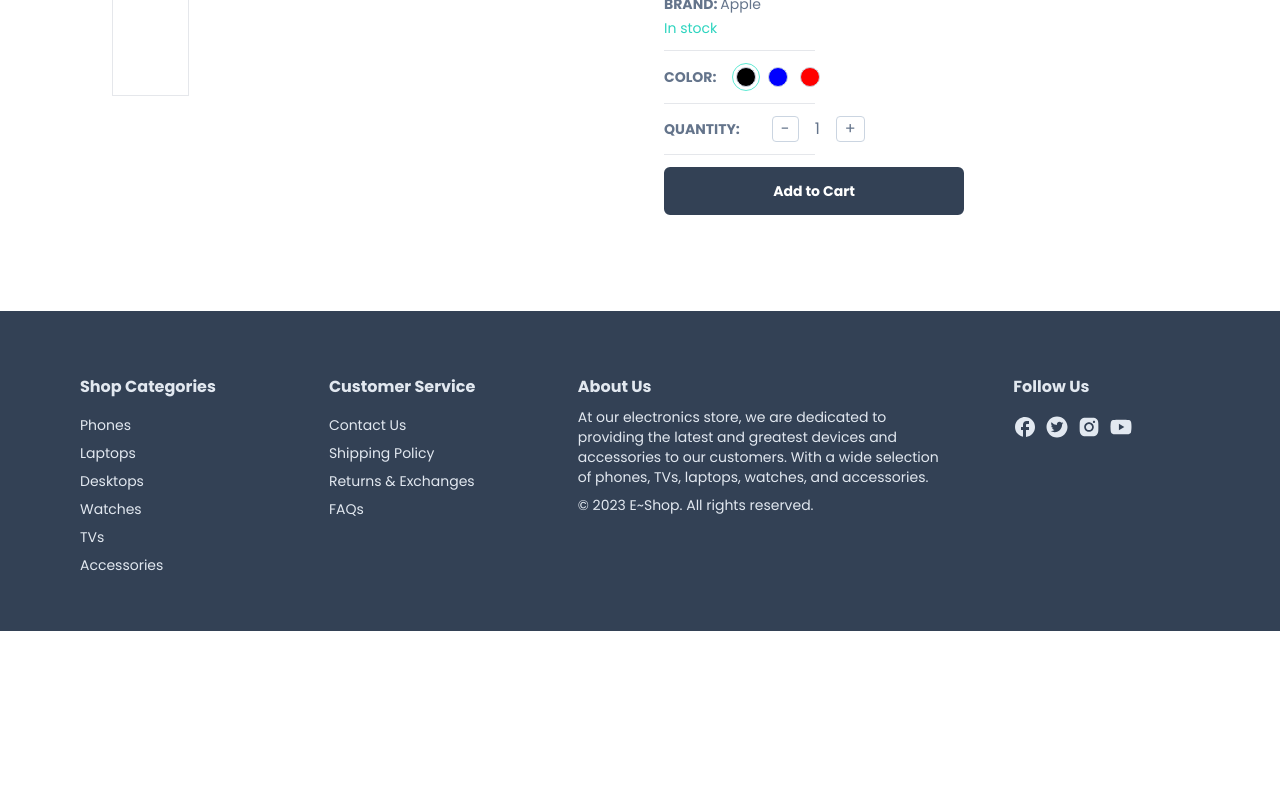
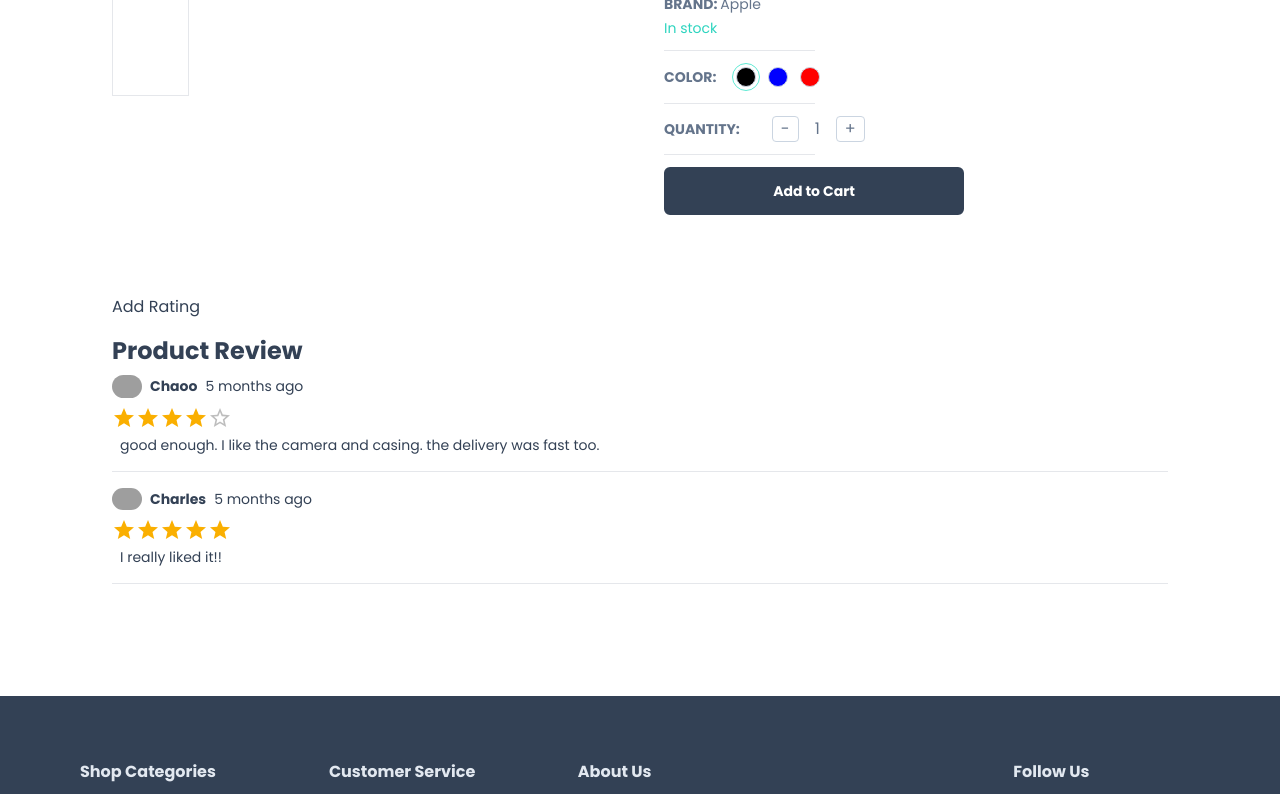
Before and after one commit to Yago-Garcez-Dev/e-shop, a Next.js app: page /product/1 in a window 1280 px wide. Shown: the part 501-1295 px from the top of the page. Before the commit the page ends 1132 px from the top, so only its background shows below. Built offline with nearby package versions, Linux system fonts and the light colour scheme; grey boxes are pictures that could not be loaded; a web font is replaced by a local one.

Commit message:
Implementando seção de avaliações.

```diff
--- /dev/null
+++ b/app/components/Avatar.tsx
@@ -0,0 +1,24 @@
+import Image from "next/image";
+import { FaUserCircle } from 'react-icons/fa';
+
+interface AvatarProps {
+    src?: string | null | undefined
+}
+
+const Avatar: React.FC<AvatarProps> = ({ src }) => {
+    if (src) {
+        return (
+            <Image
+                src={src}
+                alt="Avatar"
+                className="rounded-full"
+                height="30"
+                width="30"
+            />
+        )
+    }
+
+    return <FaUserCircle size={24} />
+}
+
+export default Avatar;
--- /dev/null
+++ b/app/components/Heading.tsx
@@ -0,0 +1,16 @@
+interface HeadingProps {
+    title: string,
+    center?: boolean,
+}
+
+const Heading: React.FC<HeadingProps> = ({ title, center }) => {
+    return (
+        <div className={center ? 'text-center' : 'text-start'}>
+            <h1 className="font-bold text-2xl">
+                {title}
+            </h1>
+        </div>
+    );
+}
+
+export default Heading;
--- /dev/null
+++ b/app/product/[productId]/ListRating.tsx
@@ -0,0 +1,50 @@
+'use client';
+
+import Avatar from "@/app/components/Avatar";
+import Heading from "@/app/components/Heading";
+import { Rating } from "@mui/material";
+import moment from "moment";
+
+interface ListRatingProps {
+    product: any
+}
+
+const ListRating: React.FC<ListRatingProps> = ({ product }) => {
+    return (
+        <div>
+            <Heading title="Product Review" />
+
+            <div className="text-sm mt-2">
+                {product.reviews && product.reviews.map((review: any) => {
+                    return (
+                        <div key={review.id} className="max-w-300px">
+                            <div className="flex gap-2 items-center">
+                                <Avatar src={review?.user.image} />
+
+                                <div className="font-semibold">
+                                    {review?.user.name}
+                                </div>
+
+                                <div className="font-light">
+                                    {moment(review.createdDate).fromNow()}
+                                </div>
+                            </div>
+
+                            <div className="mt-2">
+                                <Rating value={review.rating} readOnly />
+
+                                <div className="ml-2">
+                                    {review.comment}
+                                </div>
+
+                                <hr className="mt-4 mb-4" />
+                            </div>
+                        </div>
+                    );
+                })}
+            </div>
+        </div>
+    );
+}
+
+export default ListRating;
--- a/app/product/[productId]/page.tsx
+++ b/app/product/[productId]/page.tsx
@@ -1,6 +1,7 @@
 import Container from "@/app/components/Container";
 import { product } from "@/utils/product";
 import ProductDetails from "./ProductDetails";
+import ListRating from "./ListRating";
 
 interface IParams {
     productId?: string
@@ -12,6 +13,14 @@
         <div className="p-8">
             <Container>
                 <ProductDetails product={product} />
+
+                <div className="flex flex-col mt-20 gap-4">
+                    <div>
+                        Add Rating
+                    </div>
+
+                    <ListRating product={product} />
+                </div>
             </Container>
         </div>
     );
--- a/next.config.js
+++ b/next.config.js
@@ -1,7 +1,7 @@
 /** @type {import('next').NextConfig} */
 const nextConfig = {
     images: {
-        domains: ['firebasestorage.googleapis.com', 'm-cdn.phonearena.com', 'www.fastshop.com.br', 'i.ebayimg.com', 'trocafone.vtexassets.com', 'encrypted-tbn0.gstatic.com', 'encrypted-tbn2.gstatic.com']
+        domains: ['firebasestorage.googleapis.com', 'm-cdn.phonearena.com', 'www.fastshop.com.br', 'i.ebayimg.com', 'trocafone.vtexassets.com', 'encrypted-tbn0.gstatic.com', 'encrypted-tbn2.gstatic.com', 'lh3.googleusercontent.com']
     }
 }
 
--- a/package.json
+++ b/package.json
@@ -18,6 +18,7 @@
     "autoprefixer": "10.4.16",
     "eslint": "8.54.0",
     "eslint-config-next": "14.0.3",
+    "moment": "^2.29.4",
     "next": "14.0.3",
     "postcss": "8.4.31",
     "react": "18.2.0",
```
Also changed, not shown: 1 other file (tests, documents, lock files or other folders).
